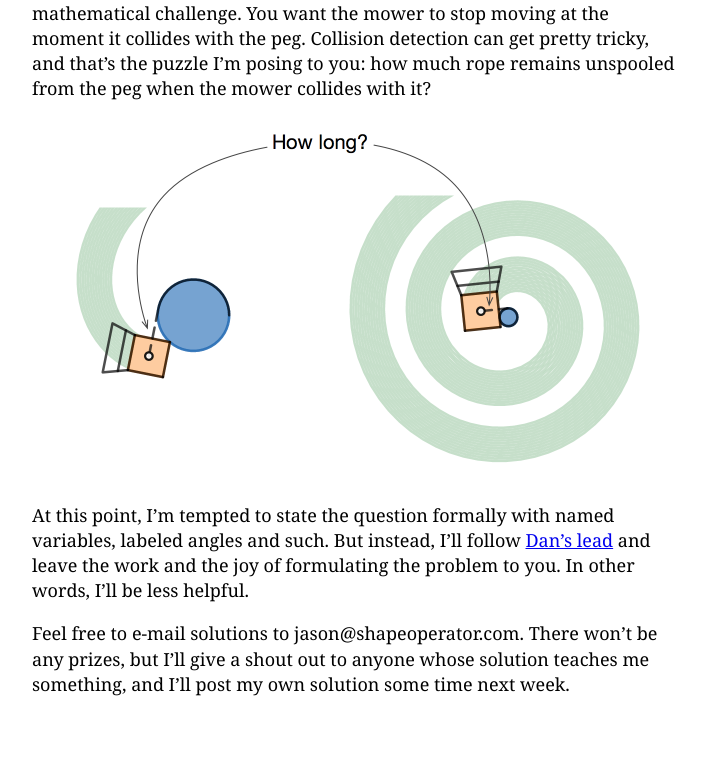
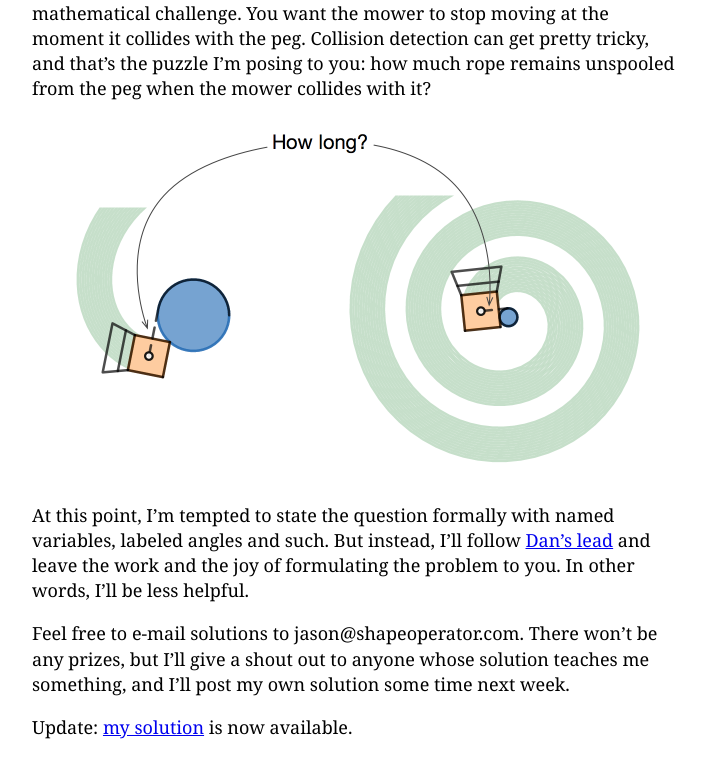
Before and after one commit to jwmerrill/jwmerrill.github.io, a Jekyll site: the page built from _posts/2017-04-08-lawnmower-puzzle.md, in a window 1280 px wide and 900 px high, scrolled down 700 px. Shown: the top 778 px of the window, without its empty margins (32-738 px from the left). Built offline with Jekyll 4.4.1, drawn with Linux system fonts in a browser that asks for light colours.

Commit message:
Link to solution from original post.

```diff
--- a/_posts/2017-04-08-lawnmower-puzzle.md
+++ b/_posts/2017-04-08-lawnmower-puzzle.md
@@ -22,3 +22,5 @@ Building the animations for this activity brought up a different but related mat
 At this point, I'm tempted to state the question formally with named variables, labeled angles and such. But instead, I'll follow [Dan's lead](https://www.ted.com/talks/dan_meyer_math_curriculum_makeover) and leave the work and the joy of formulating the problem to you. In other words, I'll be less helpful.
 
 Feel free to e-mail solutions to jason@shapeoperator.com. There won't be any prizes, but I'll give a shout out to anyone whose solution teaches me something, and I'll post my own solution some time next week.
+
+Update: [my solution](2017/04/23/lawnmower-puzzle-solution/) is now available.
```
